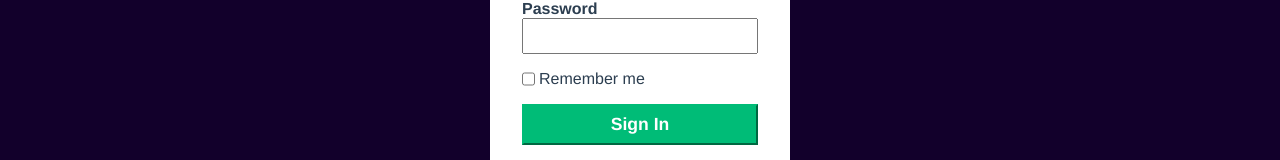
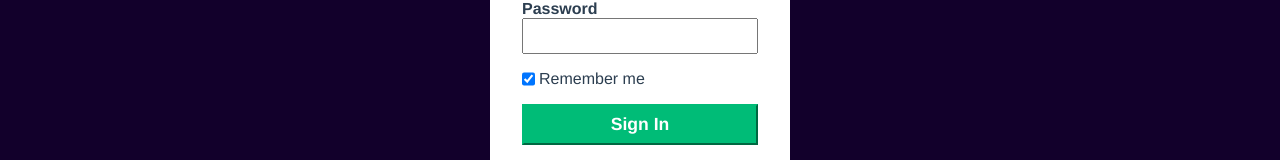
Before and after one commit to erischon/argentbank-frontend, a React (Vite) app: page /login in a window 1280 px wide. Shown: the part 325-485 px from the top of the page. Built offline with nearby package versions, Linux system fonts and the light colour scheme.

Commit message:
rememberMe on True by default

```diff
--- a/src/pages/Login.jsx
+++ b/src/pages/Login.jsx
@@ -9,7 +9,7 @@ import FormRow from "../components/FormRow";
 const initialState = {
   email: "",
   password: "",
-  rememberMe: false,
+  rememberMe: true,
 };
 
 const Login = () => {
@@ -101,6 +101,7 @@ const Login = () => {
               value={values.rememberMe}
               name="rememberMe"
               onChange={handleChange}
+              defaultChecked={values.rememberMe}
             />
             <label htmlFor="remember-me">Remember me</label>
           </div>
--- a/src/utils/localStorage.js
+++ b/src/utils/localStorage.js
@@ -9,5 +9,6 @@ export const removeAuthFromLocalStorage = () => {
 export const getAuthFromLocalStorage = () => {
   const result = localStorage.getItem("userToken");
   const userToken = result ? JSON.parse(result) : null;
+
   return userToken;
 };
```
